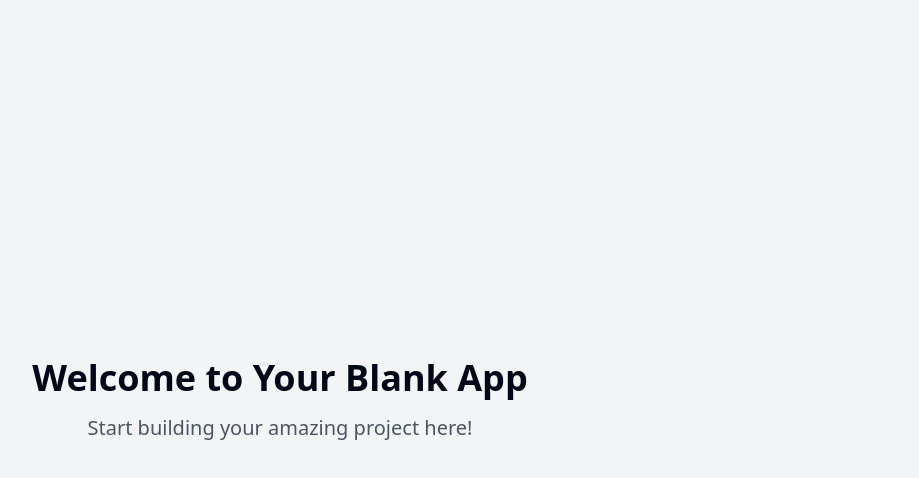
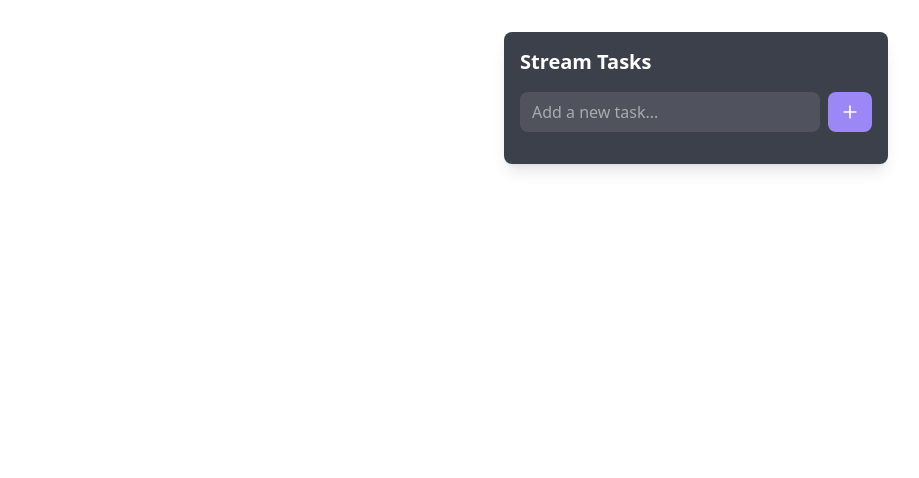
Before and after one commit to adityaprakashgupta/taskstream-overlay, a React (Vite) app: page / in a window 1280 px wide. Shown: the top 478 px of the page, without its empty margins (360-1279 px from the left). Built offline with nearby package versions, Linux system fonts and the light colour scheme.

Commit message:
Add OBS overlay for to-do list
Implement an overlay for a to-do list designed for coworking streams in the application.
[skip gpt_engineer]

```diff
--- /dev/null
+++ b/src/components/TodoItem.tsx
@@ -0,0 +1,49 @@
+import { Check, Trash2 } from "lucide-react";
+import { cn } from "@/lib/utils";
+
+interface TodoItemProps {
+  id: string;
+  text: string;
+  completed: boolean;
+  onComplete: (id: string) => void;
+  onDelete: (id: string) => void;
+  isActive?: boolean;
+}
+
+export const TodoItem = ({
+  id,
+  text,
+  completed,
+  onComplete,
+  onDelete,
+  isActive = false,
+}: TodoItemProps) => {
+  return (
+    <div
+      className={cn(
+        "group flex items-center gap-2 px-4 py-2 rounded-lg animate-task-appear",
+        completed && "opacity-50",
+        isActive && "bg-overlay-accent/20 border border-overlay-accent"
+      )}
+    >
+      <button
+        onClick={() => onComplete(id)}
+        className={cn(
+          "w-5 h-5 rounded-full border border-overlay-accent flex items-center justify-center",
+          completed && "bg-overlay-accent"
+        )}
+      >
+        {completed && <Check size={12} className="text-white" />}
+      </button>
+      <span className={cn("flex-1 text-overlay-text", completed && "line-through")}>
+        {text}
+      </span>
+      <button
+        onClick={() => onDelete(id)}
+        className="opacity-0 group-hover:opacity-100 transition-opacity text-overlay-text hover:text-red-400"
+      >
+        <Trash2 size={16} />
+      </button>
+    </div>
+  );
+};
--- /dev/null
+++ b/src/components/TodoList.tsx
@@ -0,0 +1,90 @@
+import { useState } from "react";
+import { Plus } from "lucide-react";
+import { TodoItem } from "./TodoItem";
+import { toast } from "sonner";
+
+interface Todo {
+  id: string;
+  text: string;
+  completed: boolean;
+}
+
+export const TodoList = () => {
+  const [todos, setTodos] = useState<Todo[]>([]);
+  const [newTodo, setNewTodo] = useState("");
+  const [activeIndex, setActiveIndex] = useState<number>(0);
+
+  const addTodo = (e: React.FormEvent) => {
+    e.preventDefault();
+    if (!newTodo.trim()) return;
+
+    const todo = {
+      id: Math.random().toString(36).substring(7),
+      text: newTodo,
+      completed: false,
+    };
+
+    setTodos([...todos, todo]);
+    setNewTodo("");
+    toast("Task added");
+  };
+
+  const completeTodo = (id: string) => {
+    setTodos(
+      todos.map((todo) =>
+        todo.id === id ? { ...todo, completed: !todo.completed } : todo
+      )
+    );
+  };
+
+  const deleteTodo = (id: string) => {
+    setTodos(todos.filter((todo) => todo.id !== id));
+    toast("Task deleted");
+  };
+
+  const handleKeyDown = (e: React.KeyboardEvent) => {
+    if (e.key === "ArrowDown") {
+      setActiveIndex((prev) => Math.min(prev + 1, todos.length - 1));
+    } else if (e.key === "ArrowUp") {
+      setActiveIndex((prev) => Math.max(prev - 1, 0));
+    }
+  };
+
+  return (
+    <div
+      className="w-96 bg-overlay-bg/85 backdrop-blur-sm rounded-lg shadow-lg p-4"
+      onKeyDown={handleKeyDown}
+      tabIndex={0}
+    >
+      <h2 className="text-xl font-semibold mb-4 text-overlay-text">Stream Tasks</h2>
+
+      <form onSubmit={addTodo} className="flex gap-2 mb-4">
+        <input
+          type="text"
+          value={newTodo}
+          onChange={(e) => setNewTodo(e.target.value)}
+          placeholder="Add a new task..."
+          className="flex-1 bg-white/10 rounded-lg px-3 py-2 text-overlay-text placeholder:text-overlay-text/50 focus:outline-none focus:ring-2 focus:ring-overlay-accent"
+        />
+        <button
+          type="submit"
+          className="bg-overlay-accent hover:bg-overlay-secondary transition-colors rounded-lg px-3 py-2 text-white"
+        >
+          <Plus size={20} />
+        </button>
+      </form>
+
+      <div className="space-y-2">
+        {todos.map((todo, index) => (
+          <TodoItem
+            key={todo.id}
+            {...todo}
+            isActive={index === activeIndex}
+            onComplete={completeTodo}
+            onDelete={deleteTodo}
+          />
+        ))}
+      </div>
+    </div>
+  );
+};
--- a/src/pages/Index.tsx
+++ b/src/pages/Index.tsx
@@ -1,12 +1,9 @@
-// Update this page (the content is just a fallback if you fail to update the page)
+import { TodoList } from "@/components/TodoList";
 
 const Index = () => {
   return (
-    <div className="min-h-screen flex items-center justify-center bg-gray-100">
-      <div className="text-center">
-        <h1 className="text-4xl font-bold mb-4">Welcome to Your Blank App</h1>
-        <p className="text-xl text-gray-600">Start building your amazing project here!</p>
-      </div>
+    <div className="min-h-screen flex items-start justify-end p-8">
+      <TodoList />
     </div>
   );
 };
--- a/tailwind.config.ts
+++ b/tailwind.config.ts
@@ -12,85 +12,68 @@ export default {
   theme: {
     container: {
       center: true,
-			padding: '2rem',
+      padding: "2rem",
       screens: {
-				'2xl': '1400px'
-			}
+        "2xl": "1400px",
+      },
     },
     extend: {
       colors: {
-				border: 'hsl(var(--border))',
-				input: 'hsl(var(--input))',
-				ring: 'hsl(var(--ring))',
-				background: 'hsl(var(--background))',
-				foreground: 'hsl(var(--foreground))',
+        border: "hsl(var(--border))",
+        input: "hsl(var(--input))",
+        ring: "hsl(var(--ring))",
+        background: "hsl(var(--background))",
+        foreground: "hsl(var(--foreground))",
+        overlay: {
+          bg: "#1A1F2C",
+          text: "#FFFFFF",
+          accent: "#9b87f5",
+          secondary: "#7E69AB",
+        },
         primary: {
-					DEFAULT: 'hsl(var(--primary))',
-					foreground: 'hsl(var(--primary-foreground))'
+          DEFAULT: "hsl(var(--primary))",
+          foreground: "hsl(var(--primary-foreground))",
         },
         secondary: {
-					DEFAULT: 'hsl(var(--secondary))',
-					foreground: 'hsl(var(--secondary-foreground))'
+          DEFAULT: "hsl(var(--secondary))",
+          foreground: "hsl(var(--secondary-foreground))",
         },
         destructive: {
-					DEFAULT: 'hsl(var(--destructive))',
-					foreground: 'hsl(var(--destructive-foreground))'
+          DEFAULT: "hsl(var(--destructive))",
+          foreground: "hsl(var(--destructive-foreground))",
         },
         muted: {
-					DEFAULT: 'hsl(var(--muted))',
-					foreground: 'hsl(var(--muted-foreground))'
+          DEFAULT: "hsl(var(--muted))",
+          foreground: "hsl(var(--muted-foreground))",
         },
         accent: {
-					DEFAULT: 'hsl(var(--accent))',
-					foreground: 'hsl(var(--accent-foreground))'
+          DEFAULT: "hsl(var(--accent))",
+          foreground: "hsl(var(--accent-foreground))",
         },
         popover: {
-					DEFAULT: 'hsl(var(--popover))',
-					foreground: 'hsl(var(--popover-foreground))'
+          DEFAULT: "hsl(var(--popover))",
+          foreground: "hsl(var(--popover-foreground))",
         },
         card: {
-					DEFAULT: 'hsl(var(--card))',
-					foreground: 'hsl(var(--card-foreground))'
+          DEFAULT: "hsl(var(--card))",
+          foreground: "hsl(var(--card-foreground))",
         },
-				sidebar: {
-					DEFAULT: 'hsl(var(--sidebar-background))',
-					foreground: 'hsl(var(--sidebar-foreground))',
-					primary: 'hsl(var(--sidebar-primary))',
-					'primary-foreground': 'hsl(var(--sidebar-primary-foreground))',
-					accent: 'hsl(var(--sidebar-accent))',
-					'accent-foreground': 'hsl(var(--sidebar-accent-foreground))',
-					border: 'hsl(var(--sidebar-border))',
-					ring: 'hsl(var(--sidebar-ring))'
-				}
-			},
-			borderRadius: {
-				lg: 'var(--radius)',
-				md: 'calc(var(--radius) - 2px)',
-				sm: 'calc(var(--radius) - 4px)'
       },
       keyframes: {
-				'accordion-down': {
-					from: {
-						height: '0'
+        "task-appear": {
+          "0%": { opacity: "0", transform: "translateY(-10px)" },
+          "100%": { opacity: "1", transform: "translateY(0)" },
         },
-					to: {
-						height: 'var(--radix-accordion-content-height)'
-					}
+        "task-complete": {
+          "0%": { opacity: "1", transform: "translateX(0)" },
+          "100%": { opacity: "0", transform: "translateX(10px)" },
         },
-				'accordion-up': {
-					from: {
-						height: 'var(--radix-accordion-content-height)'
-					},
-					to: {
-						height: '0'
-					}
-				}
       },
       animation: {
-				'accordion-down': 'accordion-down 0.2s ease-out',
-				'accordion-up': 'accordion-up 0.2s ease-out'
-			}
-		}
+        "task-appear": "task-appear 0.3s ease-out forwards",
+        "task-complete": "task-complete 0.3s ease-out forwards",
+      },
+    },
   },
   plugins: [require("tailwindcss-animate")],
 } satisfies Config;
```
Lines whose indentation alone changed are shown as unchanged.
